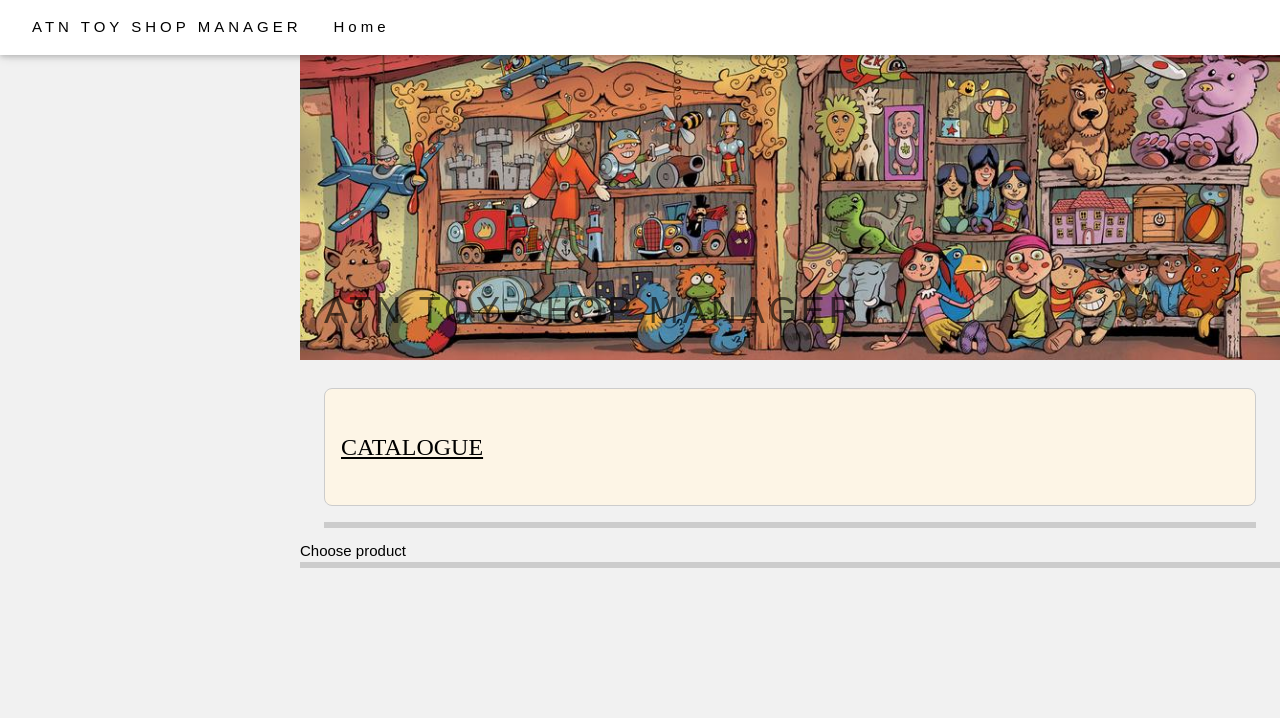
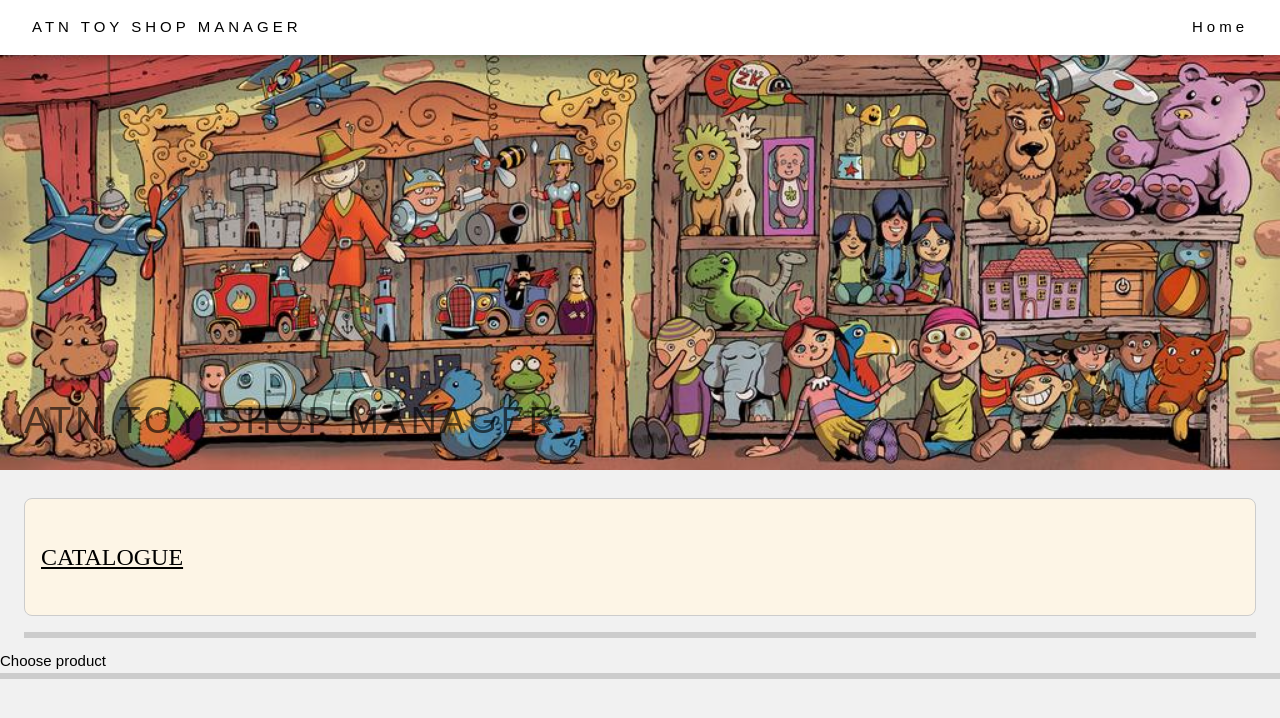
Before and after one commit to quanghuy99x/tt2, a PHP site: page /index-product.php in a window 1280 px wide. Shown: the top 718 px of the page. Run offline with PHP 8.4, Linux system fonts and the light colour scheme; data that the repository does not hold is empty; some libraries are stand-ins or nearby versions.

Commit message:
Update index-product.php

```diff
--- a/index-product.php
+++ b/index-product.php
@@ -18,7 +18,7 @@ body,h1,h2,h3,h4,h5,h6 {font-family: "Raleway", sans-serif}
   <div class="w3-bar w3-white w3-padding w3-card" style="letter-spacing:4px;">
     <a href="#home" class="w3-bar-item w3-button">ATN TOY SHOP MANAGER</a>
     <!-- Right-sided navbar links. Hide them on small screens -->
-    <div class="w3-left w3-hide-small">
+    <div class="w3-right w3-hide-small">
       <a href="index.php" class="w3-bar-item w3-button">Home</a>
     </div>
   </div>
@@ -28,7 +28,7 @@ body,h1,h2,h3,h4,h5,h6 {font-family: "Raleway", sans-serif}
 <div class="w3-overlay w3-hide-large w3-animate-opacity" onclick="w3_close()" style="cursor:pointer" title="close side menu" id="myOverlay"></div>
 
 <!-- !PAGE CONTENT! -->
-<div class="w3-main" style="margin-left:300px">
+<div class="w3-main">
 
   <!-- Header -->
   <header class="w3-display-container w3-content w3-wide" style="max-width:1600px;min-width:500px" id="home">
```
